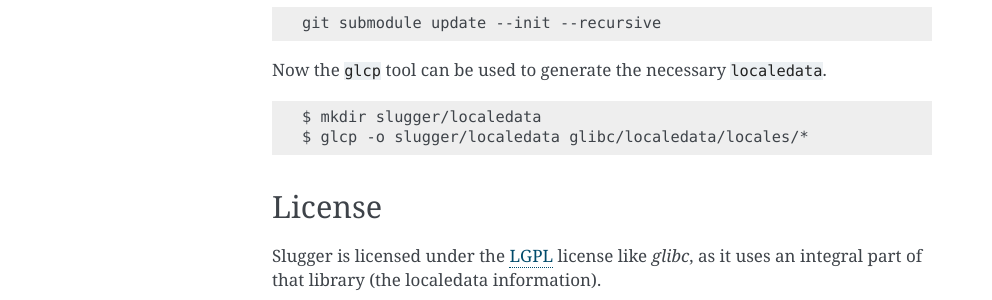
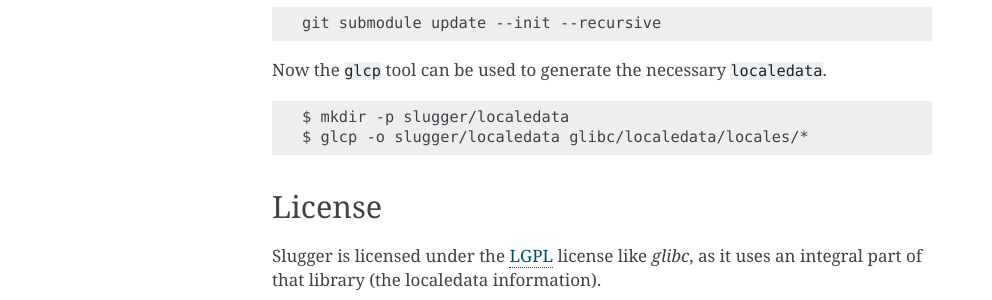
Before and after one commit to mbr/slugger, a Sphinx documentation site: the page built from docs/development.rst, in a window 1280 px wide. Shown: the part 884-1184 px from the top of the page, without its empty margins (148-1140 px from the left). Built offline with Sphinx 7.4.7, drawn with Linux system fonts in a browser that asks for light colours.

```diff
--- a/docs/development.rst
+++ b/docs/development.rst
@@ -52,7 +52,7 @@ Now the ``glcp`` tool can be used to generate the necessary ``localedata``.
 
 .. code-block:: sh
 
-   $ mkdir slugger/localedata
+   $ mkdir -p slugger/localedata
    $ glcp -o slugger/localedata glibc/localedata/locales/*
 
 
```
